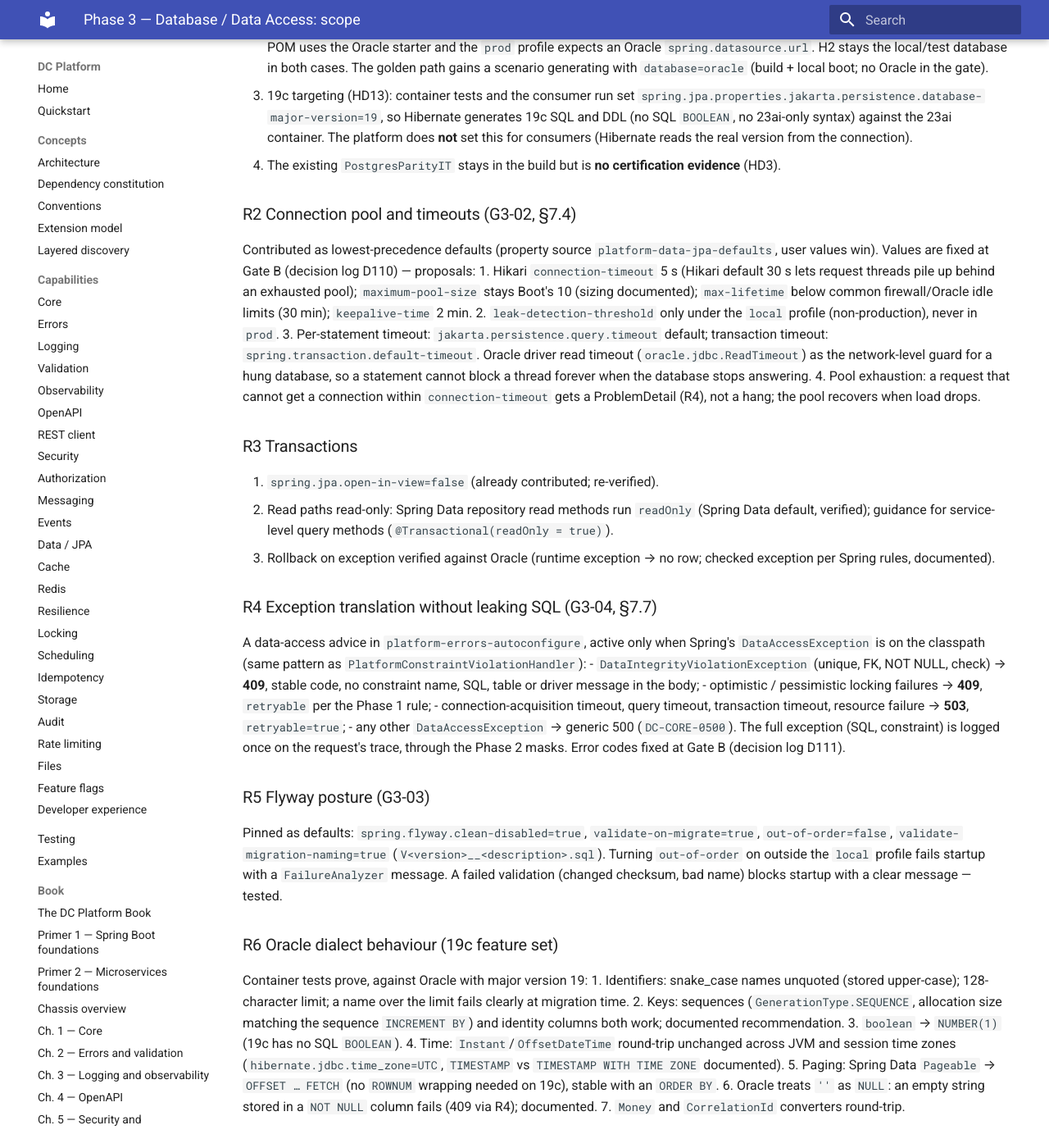
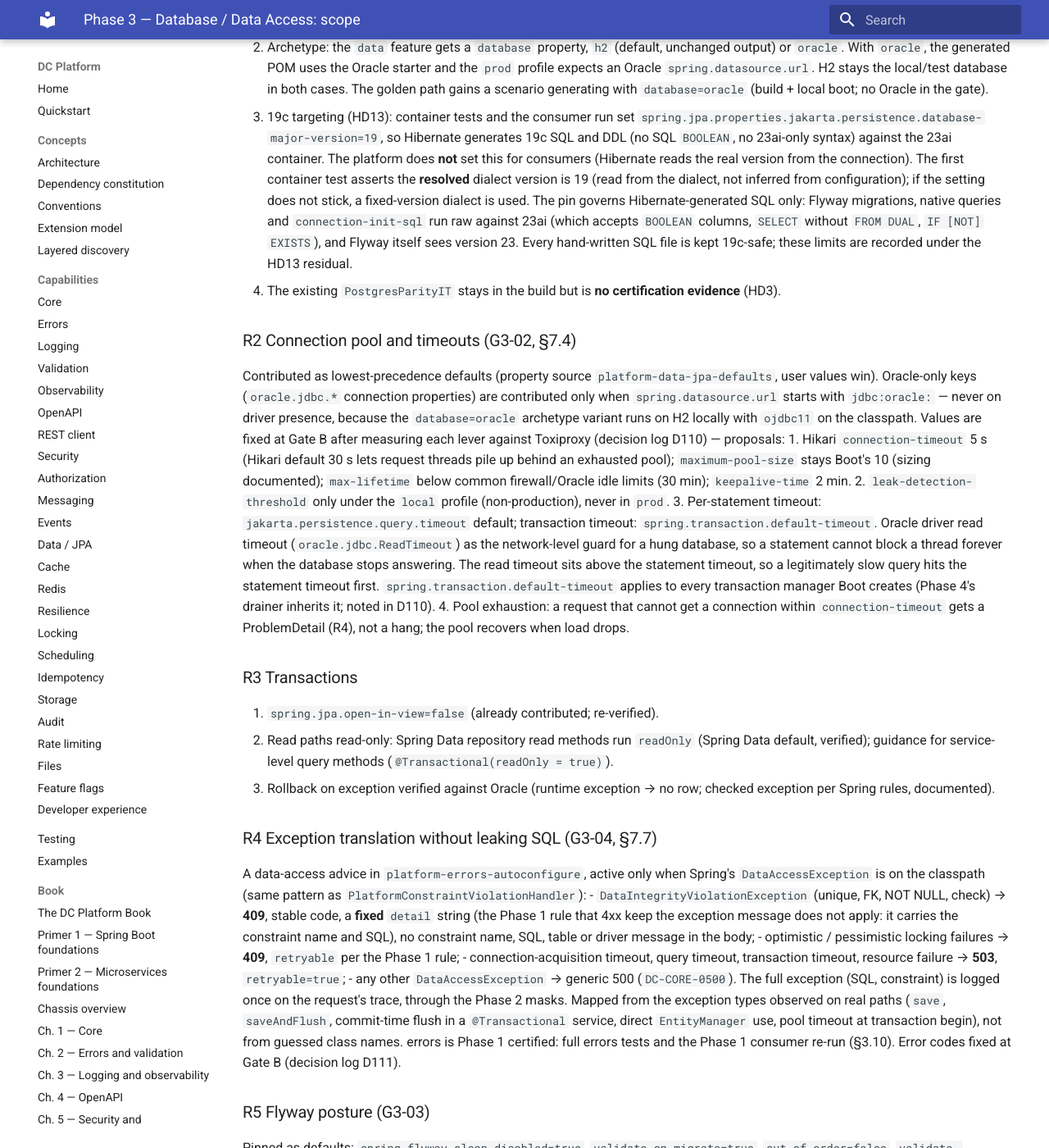
Before and after one commit to muhammadallee/dc-platform, an MkDocs documentation site: the page built from docs/production-readiness/phase-03-data-access/scope.md, in a window 1280 px wide and 1400 px high, scrolled down 799 px. Shown: the whole window at 82% size. Built offline with MkDocs 1.6.1 and Material for MkDocs 9.7.7, drawn with Linux system fonts in a browser that asks for light colours; some of the changed text lies outside the part shown.

Commit message:
docs(hardening): Phase 3 scope — starter composition per rule 5, 19c-pin limits, URL-keyed Oracle defaults [hardening phase-03 gate A]
Co-Authored-By: Claude Opus 5.5 <noreply@anthropic.com>

```diff
--- a/docs/production-readiness/phase-03-data-access/scope.md
+++ b/docs/production-readiness/phase-03-data-access/scope.md
@@ -12,8 +12,10 @@
 ## 1. Requirements
 
 ### R1 Oracle support (G3-01, HD3, HD12, HD13)
-1. New POM-only starter `platform-starter-data-jpa-oracle`: `platform-starter-data-jpa` +
-   `com.oracle.database.jdbc:ojdbc11` + `org.flywaydb:flyway-database-oracle` (versions from Boot's
+1. New POM-only starter `platform-starter-data-jpa-oracle`. Starter → starter is forbidden (CLAUDE.md
+   rule 5), so it lists the data-jpa starter's dependencies itself (`platform-data-jpa-autoconfigure`,
+   `spring-boot-starter-data-jpa`, `flyway-core`, `spring-boot-flyway`) plus
+   `com.oracle.database.jdbc:ojdbc11` and `org.flywaydb:flyway-database-oracle` (versions from Boot's
    BOM). Listed in the platform BOM. No code.
 2. Archetype: the `data` feature gets a `database` property, `h2` (default, unchanged output) or
    `oracle`. With `oracle`, the generated POM uses the Oracle starter and the `prod` profile expects
@@ -22,12 +24,21 @@
 3. 19c targeting (HD13): container tests and the consumer run set
    `spring.jpa.properties.jakarta.persistence.database-major-version=19`, so Hibernate generates
    19c SQL and DDL (no SQL `BOOLEAN`, no 23ai-only syntax) against the 23ai container. The platform
-   does **not** set this for consumers (Hibernate reads the real version from the connection).
+   does **not** set this for consumers (Hibernate reads the real version from the connection). The
+   first container test asserts the **resolved** dialect version is 19 (read from the dialect, not
+   inferred from configuration); if the setting does not stick, a fixed-version dialect is used.
+   The pin governs Hibernate-generated SQL only: Flyway migrations, native queries and
+   `connection-init-sql` run raw against 23ai (which accepts `BOOLEAN` columns, `SELECT` without
+   `FROM DUAL`, `IF [NOT] EXISTS`), and Flyway itself sees version 23. Every hand-written SQL file is
+   kept 19c-safe; these limits are recorded under the HD13 residual.
 4. The existing `PostgresParityIT` stays in the build but is **no certification evidence** (HD3).
 
 ### R2 Connection pool and timeouts (G3-02, §7.4)
 Contributed as lowest-precedence defaults (property source `platform-data-jpa-defaults`, user values
-win). Values are fixed at Gate B (decision log D110) — proposals:
+win). Oracle-only keys (`oracle.jdbc.*` connection properties) are contributed only when
+`spring.datasource.url` starts with `jdbc:oracle:` — never on driver presence, because the
+`database=oracle` archetype variant runs on H2 locally with `ojdbc11` on the classpath. Values are
+fixed at Gate B after measuring each lever against Toxiproxy (decision log D110) — proposals:
 1. Hikari `connection-timeout` 5 s (Hikari default 30 s lets request threads pile up behind an
    exhausted pool); `maximum-pool-size` stays Boot's 10 (sizing documented); `max-lifetime` below
    common firewall/Oracle idle limits (30 min); `keepalive-time` 2 min.
@@ -35,7 +46,9 @@ win). Values are fixed at Gate B (decision log D110) — proposals:
 3. Per-statement timeout: `jakarta.persistence.query.timeout` default; transaction timeout:
    `spring.transaction.default-timeout`. Oracle driver read timeout (`oracle.jdbc.ReadTimeout`) as
    the network-level guard for a hung database, so a statement cannot block a thread forever when
-   the database stops answering.
+   the database stops answering. The read timeout sits above the statement timeout, so a legitimately
+   slow query hits the statement timeout first. `spring.transaction.default-timeout` applies to every
+   transaction manager Boot creates (Phase 4's drainer inherits it; noted in D110).
 4. Pool exhaustion: a request that cannot get a connection within `connection-timeout` gets a
    ProblemDetail (R4), not a hang; the pool recovers when load drops.
 
@@ -49,13 +62,19 @@ win). Values are fixed at Gate B (decision log D110) — proposals:
 ### R4 Exception translation without leaking SQL (G3-04, §7.7)
 A data-access advice in `platform-errors-autoconfigure`, active only when Spring's
 `DataAccessException` is on the classpath (same pattern as `PlatformConstraintViolationHandler`):
-- `DataIntegrityViolationException` (unique, FK, NOT NULL, check) → **409**, stable code, no
+- `DataIntegrityViolationException` (unique, FK, NOT NULL, check) → **409**, stable code, a **fixed**
+  `detail` string (the Phase 1 rule that 4xx keep the exception message does not apply: it carries the
+  constraint name and SQL), no
   constraint name, SQL, table or driver message in the body;
 - optimistic / pessimistic locking failures → **409**, `retryable` per the Phase 1 rule;
 - connection-acquisition timeout, query timeout, transaction timeout, resource failure → **503**,
   `retryable=true`;
 - any other `DataAccessException` → generic 500 (`DC-CORE-0500`).
 The full exception (SQL, constraint) is logged once on the request's trace, through the Phase 2 masks.
+Mapped from the exception types observed on real paths (`save`, `saveAndFlush`, commit-time flush in
+a `@Transactional` service, direct `EntityManager` use, pool timeout at transaction begin), not from
+guessed class names. errors is Phase 1 certified: full errors tests and the Phase 1 consumer re-run
+(§3.10).
 Error codes fixed at Gate B (decision log D111).
 
 ### R5 Flyway posture (G3-03)
```
